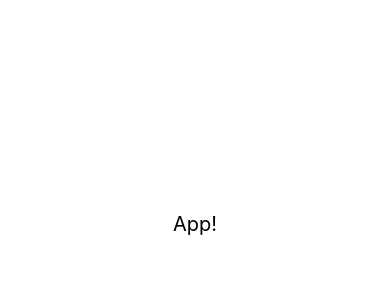
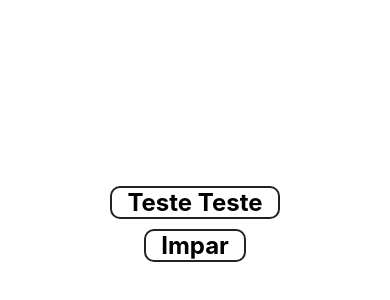
Before and after one commit to joaohhenriq/react-native-exercicios, a React Native app: screen / in a window 390 px wide. Shown: the part 198-498 px from the top of the page. Built offline with nearby package versions, Linux system fonts and the light colour scheme.

Commit message:
Criando componentes

```diff
--- a/index.js
+++ b/index.js
@@ -1,7 +1,7 @@
 import { registerRootComponent } from 'expo';
 import { activateKeepAwake } from 'expo-keep-awake';
 
-import App from './App';
+import App from './src/App';
 
 if (__DEV__) {
   activateKeepAwake();
--- a/App.js
+++ b/src/App.js
@@ -1,11 +1,14 @@
 import React, {Component} from 'react'
 import {View, Text, StyleSheet} from 'react-native'
+import Simples from './componentes/Simples'
+import ParImpar from './componentes/ParImpar'
 
 export default class App extends Component {
   render(){
     return (
       <View style={styles.container}>
-        <Text style={styles.f20}>App!</Text>
+        <Simples style={styles.simples} texto="Teste Teste"/>
+        <ParImpar numero={31} />
       </View>
     )
   }
@@ -17,7 +20,4 @@
     justifyContent: 'center',
     alignItems: 'center'
   },
-  f20: {
-    fontSize: 20
-  }
 })
--- /dev/null
+++ b/src/componentes/ParImpar.js
@@ -0,0 +1,23 @@
+import React from 'react'
+import {View, Text} from 'react-native'
+import Padrao from '../estilo/Padrao'
+
+export default props =>
+    <View>
+        {parOuImpar(props.numero)}
+        {/* {
+            props.numero % 2 == 0
+                ? <Text style={Padrao.ex}>Par</Text>
+                : <Text style={Padrao.ex}>Impar</Text>
+        } */}
+    </View>
+
+function parOuImpar(num) {
+    // if(num % 2 == 0){
+    //     return <Text style={Padrao.ex}>Par</Text>
+    // } else {
+    //     return <Text style={Padrao.ex}>Impar</Text>
+    // }
+    const v = num % 2 == 0 ? 'Par' : 'Impar'
+    return <Text style={Padrao.ex}>{v}</Text>
+}
--- /dev/null
+++ b/src/componentes/Simples.js
@@ -0,0 +1,7 @@
+import React from 'react'
+import { Text } from 'react-native'
+import Padrao from '../estilo/Padrao'
+
+export default function(props){
+    return <Text style={Padrao.ex}>{props.texto}</Text>
+}
--- /dev/null
+++ b/src/estilo/Padrao.js
@@ -0,0 +1,13 @@
+import {StyleSheet} from 'react-native'
+
+export default StyleSheet.create({
+    ex: {
+        paddingHorizontal: 15,
+        marginVertical: 5,
+        borderRadius: 10,
+        borderWidth: 2,
+        borderColor: '#222',
+        fontSize: 24,
+        fontWeight: 'bold'
+    }
+})
```
